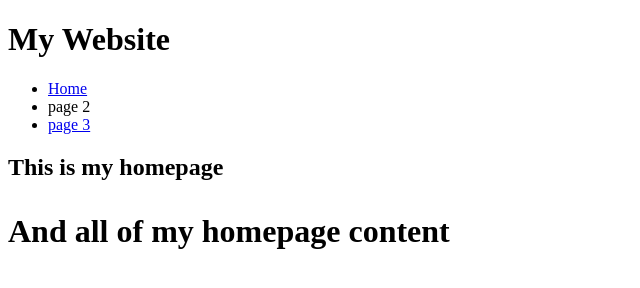
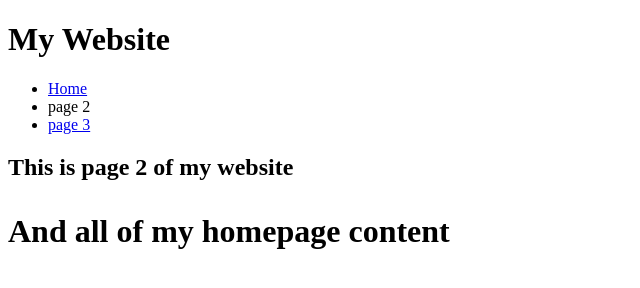
Before and after one commit to DaltonShort/daltonshort.github.io, a plain HTML site: page page2.html in a window 1280 px wide. Shown: the whole page, without its empty margins (0-640 px from the left). Drawn offline with Linux system fonts and the light colour scheme.

Commit message:
Update page2.html
just change simple text/label

```diff
--- a/page2.html
+++ b/page2.html
@@ -13,7 +13,7 @@
 			<li>page 2</li>
 			<li><a href="page3.html">page 3</a></li>
 		</ul>
-		<h2>This is my homepage<h1>
+		<h2>This is page 2 of my website<h1>
 		<p>And all of my homepage content</P>
 	</body>
 
```
